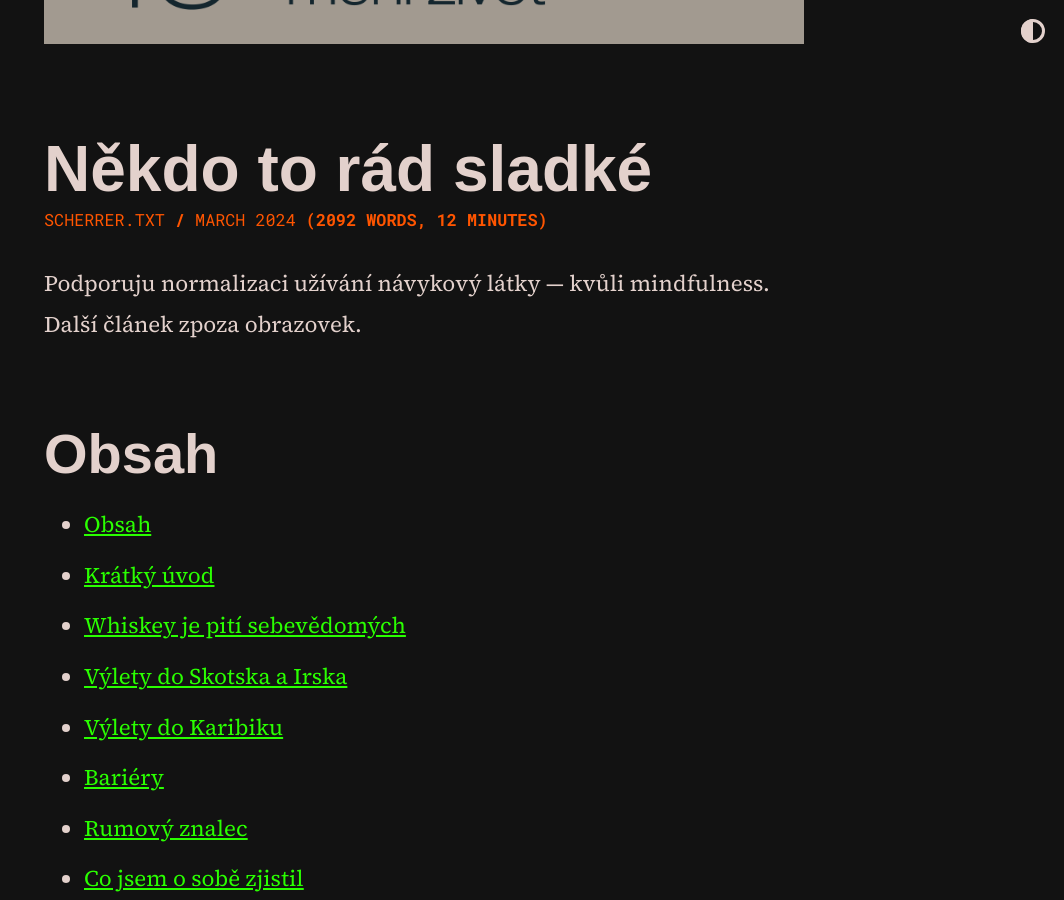
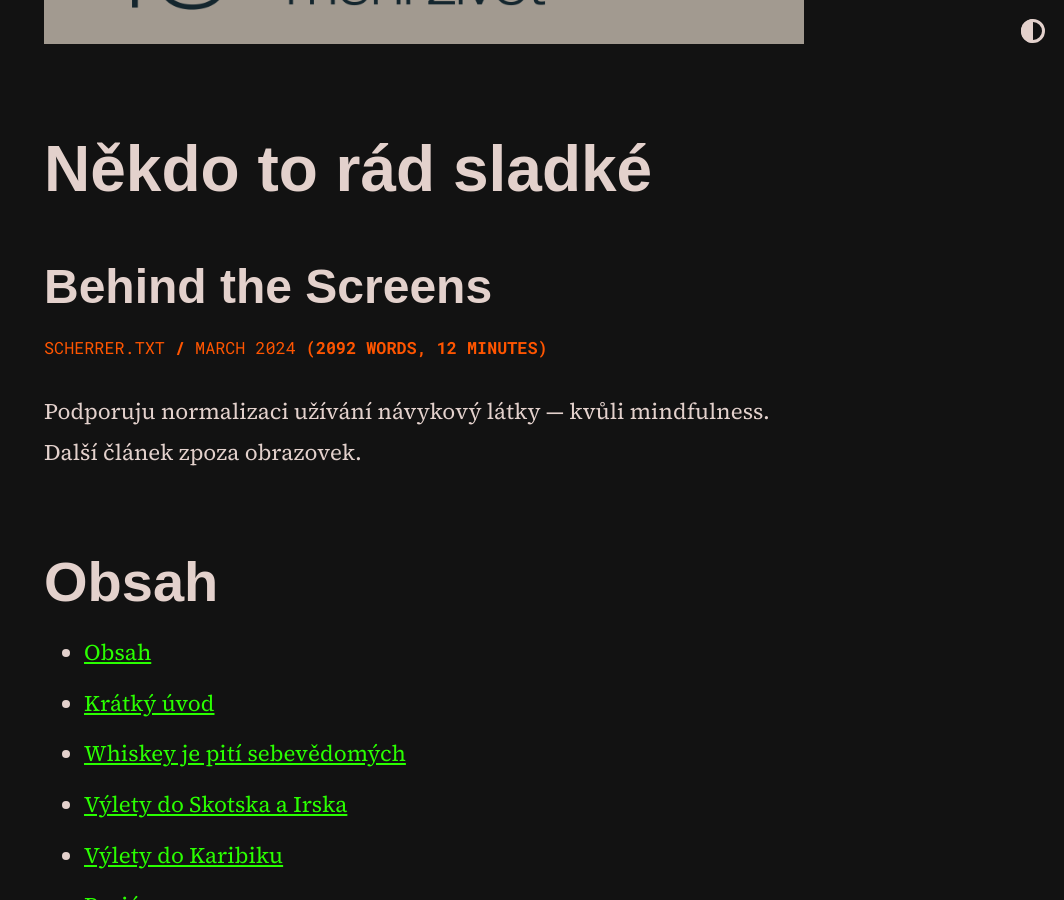
Before and after one commit to scherrer-txt/bts, a Jekyll site: the page built from _posts/2024-03-21-nekdo-to-rad-sladke.md, in a window 1280 px wide and 900 px high, scrolled down 643 px. Shown: the whole window, without its empty margins (216-1280 px from the left). Built offline with Jekyll 4.4.1, drawn with Linux system fonts in a browser that asks for light colours; some web fonts are replaced.

Commit message:
Update post.html

```diff
--- a/_layouts/post.html
+++ b/_layouts/post.html
@@ -6,16 +6,25 @@ layout: default
 <meta property="og:image:width" content="1920">
 <meta property="og:image:height" content="1080">
 {% endif %}
+
 <div class="home-link">
   <a href="{{ "/" | relative_url }}">{{ site.theme_config.back_home_text }}</a>
 </div>
+
 <div class="thumbnail-container">
   {% if page.thumbnail %}
     <img src="{{ site.baseurl }}{{ page.thumbnail }}" alt="Thumbnail Image">
   {% endif %}
 </div>
+
 <h1 class="post-title">{{ page.title }}</h1>
+
+{% if page.subtitle %}
+<h3 class="post-subtitle">{{ page.subtitle }}</h3>
+  {% endif %}
+
 {% include date_and_social_share.html %}
+
 {{ content }}
 
 <div class="post-navigation">
```
